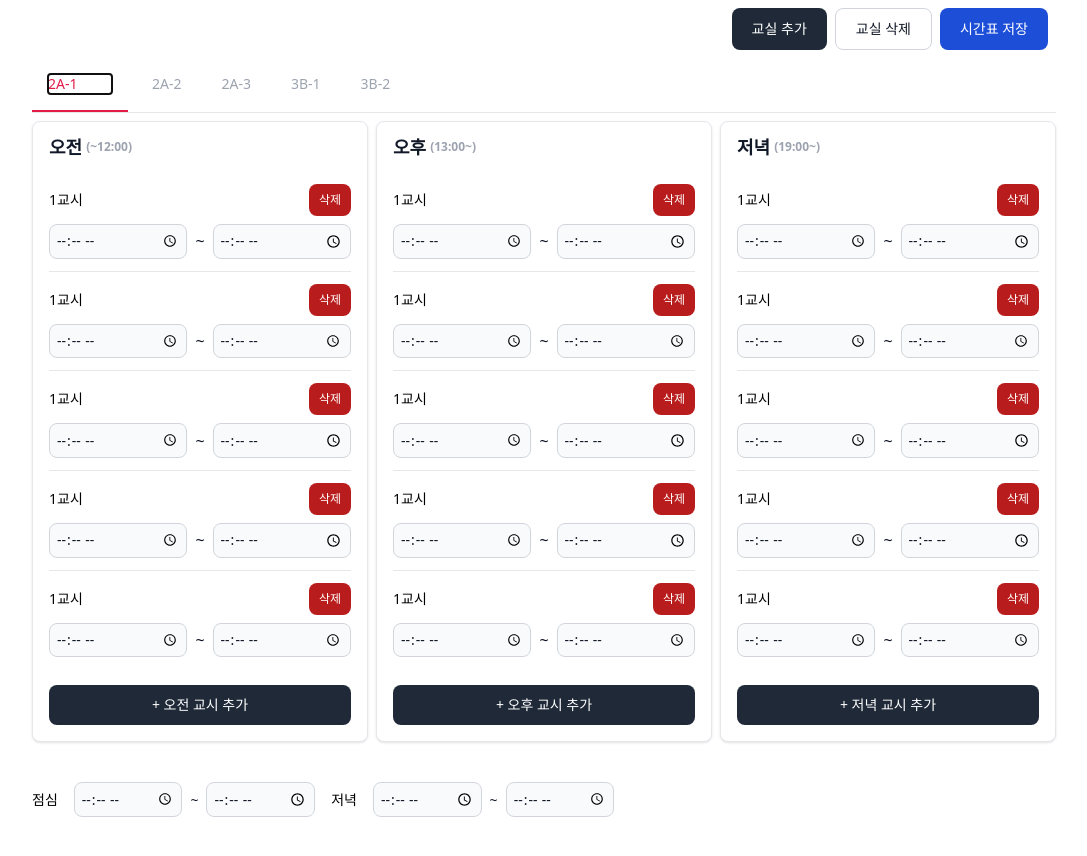
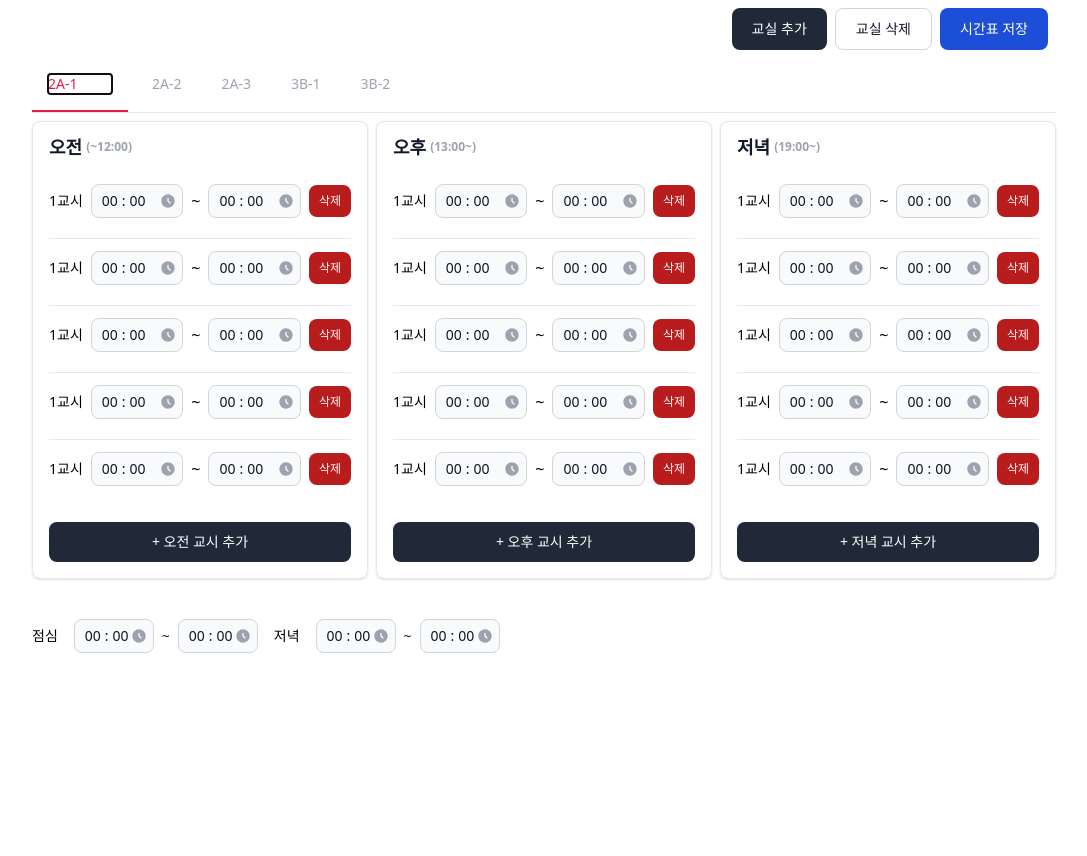
Before and after one commit to JieunZoeyOh/aid-assignment, a React (Vite) app: page /timetable in a window 1280 px wide. Shown: the top 856 px of the page, without its empty margins (96-1183 px from the left). After the commit the page ends 800 px from the top, so only its background shows below. Built offline with nearby package versions, Linux system fonts and the light colour scheme.

Commit message:
Refactor: TimeInput 컴포넌트 시간 선택(00~23) 가능하도록 수정

```diff
--- a/src/App.tsx
+++ b/src/App.tsx
@@ -11,6 +11,43 @@ export default function App() {
   const [isModalOpen, setIsModalOpen] = useState(false);
   const [alertMessagae, setAlertMessage] = useState<string | null>(null);
 
+  const [lunchTime, setLunchTime] = useState({
+    startTime: { hour: "00", minute: "00" },
+    endTime: { hour: "00", minute: "00" },
+  });
+  const [dinnerTime, setDinnerTime] = useState({
+    startTime: { hour: "00", minute: "00" },
+    endTime: { hour: "00", minute: "00" },
+  });
+
+  const handleLunchStartTimeChange = (hour: string, minute: string) => {
+    setLunchTime((prev) => ({
+      ...prev,
+      startTime: { hour, minute },
+    }));
+  };
+
+  const handleLunchEndTimeChange = (hour: string, minute: string) => {
+    setLunchTime((prev) => ({
+      ...prev,
+      endTime: { hour, minute },
+    }));
+  };
+
+  const handleDinnerStartTimeChange = (hour: string, minute: string) => {
+    setDinnerTime((prev) => ({
+      ...prev,
+      startTime: { hour, minute },
+    }));
+  };
+
+  const handleDinnerEndTimeChange = (hour: string, minute: string) => {
+    setDinnerTime((prev) => ({
+      ...prev,
+      endTime: { hour, minute },
+    }));
+  };
+
   return (
     <>
       <div className="flex justify-center mb-20">
@@ -18,7 +55,20 @@ export default function App() {
           <ClassGroupSetting />
           <ClassGroupList />
           <TimeSlotList />
-          <BreakTime />
+          <div className="gap-4 py-6 lg:flex">
+            <BreakTime
+              label="점심"
+              breakTime={lunchTime}
+              onStartTimeChange={handleLunchStartTimeChange}
+              onEndTimeChange={handleLunchEndTimeChange}
+            />
+            <BreakTime
+              label="저녁"
+              breakTime={dinnerTime}
+              onStartTimeChange={handleDinnerStartTimeChange}
+              onEndTimeChange={handleDinnerEndTimeChange}
+            />
+          </div>
         </div>
       </div>
       {isModalOpen && (
--- a/src/components/Common/TimeInput.tsx
+++ b/src/components/Common/TimeInput.tsx
@@ -1,8 +1,62 @@
-export default function TimeInput() {
+import TimeSelect from "./TimeSelect";
+
+type TimeInputProps = {
+  hour: string;
+  minute: string;
+  onTimeChange: (hour: string, minute: string) => void;
+};
+
+const HOURS = new Array(24)
+  .fill("0")
+  .map((item, index) => index.toString().padStart(2, item));
+
+const MINUTES = new Array(60)
+  .fill("0")
+  .map((item, index) => index.toString().padStart(2, item));
+
+export default function TimeInput({
+  hour,
+  minute,
+  onTimeChange,
+}: TimeInputProps) {
+  const handleHourChange = (event: React.ChangeEvent<HTMLSelectElement>) => {
+    const selectedHour = event.target.value;
+    onTimeChange(selectedHour, minute);
+  };
+
+  const handleMinuteChange = (event: React.ChangeEvent<HTMLSelectElement>) => {
+    const selectedMinute = event.target.value;
+    onTimeChange(hour, selectedMinute);
+  };
+
   return (
-    <input
-      type="time"
-      className="flex-grow bg-gray-50 border leading-none border-gray-300 text-gray-900 text-sm rounded-lg block p-1.5"
-    />
+    <div className="relative flex-grow w-20 rounded-lg p-1.5 text-sm text-gray-900 bg-gray-50 border border-gray-300">
+      <TimeSelect
+        time={hour}
+        handleTimeChange={handleHourChange}
+        items={HOURS}
+      />
+      <span>:</span>
+      <TimeSelect
+        time={minute}
+        handleTimeChange={handleMinuteChange}
+        items={MINUTES}
+      />
+      <div className="absolute inset-y-0 end-0 top-0 flex items-center pe-1.5 pointer-events-none">
+        <svg
+          className="w-4 h-4 text-gray-400"
+          aria-hidden="true"
+          xmlns="http://www.w3.org/2000/svg"
+          fill="currentColor"
+          viewBox="0 0 24 24"
+        >
+          <path
+            fillRule="evenodd"
+            d="M2 12C2 6.477 6.477 2 12 2s10 4.477 10 10-4.477 10-10 10S2 17.523 2 12Zm11-4a1 1 0 1 0-2 0v4a1 1 0 0 0 .293.707l3 3a1 1 0 0 0 1.414-1.414L13 11.586V8Z"
+            clipRule="evenodd"
+          />
+        </svg>
+      </div>
+    </div>
   );
 }
--- /dev/null
+++ b/src/components/Common/TimeSelect.tsx
@@ -0,0 +1,25 @@
+type TimeSelectProps = {
+  time: string;
+  handleTimeChange: (event: React.ChangeEvent<HTMLSelectElement>) => void;
+  items: string[];
+};
+
+export default function TimeSelect({
+  time,
+  handleTimeChange,
+  items,
+}: TimeSelectProps) {
+  return (
+    <select
+      value={time}
+      onChange={handleTimeChange}
+      className="w-6 appearance-none cursor-pointer text-center bg-gray-50 outline-none"
+    >
+      {items.map((item) => (
+        <option key={item} value={item}>
+          {item}
+        </option>
+      ))}
+    </select>
+  );
+}
--- a/src/components/Timetable/BreakTime.tsx
+++ b/src/components/Timetable/BreakTime.tsx
@@ -1,23 +1,42 @@
 import TimeInput from "../Common/TimeInput";
 
-export default function BreakTime() {
+type BreakTimeProps = {
+  label: string;
+  breakTime: {
+    startTime: {
+      hour: string;
+      minute: string;
+    };
+    endTime: {
+      hour: string;
+      minute: string;
+    };
+  };
+  onStartTimeChange: (hour: string, minute: string) => void;
+  onEndTimeChange: (hour: string, minute: string) => void;
+};
+
+export default function BreakTime({
+  label,
+  breakTime,
+  onStartTimeChange,
+  onEndTimeChange,
+}: BreakTimeProps) {
   return (
-    <div className="gap-4 py-6 lg:flex">
-      <div className="flex items-center justify-center gap-4 pt-2">
-        <div className="text-sm">점심</div>
-        <div className="flex flex-wrap min-w-0 text-sm font-medium text-gray-900 items-center">
-          <TimeInput />
-          <span className="px-2 flex items-center">~</span>
-          <TimeInput />
-        </div>
-      </div>
-      <div className="flex items-center justify-center gap-4 pt-2">
-        <div className="text-sm">저녁</div>
-        <div className="flex flex-wrap min-w-0 text-sm font-medium text-gray-900 items-center">
-          <TimeInput />
-          <span className="px-2 flex items-center">~</span>
-          <TimeInput />
-        </div>
+    <div className="flex items-center justify-center gap-4 pt-2">
+      <div className="text-sm">{label}</div>
+      <div className="flex flex-wrap min-w-0 text-sm font-medium text-gray-900 items-center">
+        <TimeInput
+          hour={breakTime.startTime.hour}
+          minute={breakTime.startTime.minute}
+          onTimeChange={onStartTimeChange}
+        />
+        <span className="px-2 flex items-center">~</span>
+        <TimeInput
+          hour={breakTime.endTime.hour}
+          minute={breakTime.endTime.minute}
+          onTimeChange={onEndTimeChange}
+        />
       </div>
     </div>
   );
--- a/src/components/Timetable/CourseBlock.tsx
+++ b/src/components/Timetable/CourseBlock.tsx
@@ -1,12 +1,34 @@
+import { useState } from "react";
+
 import Button from "../Common/Button";
 import TimeInput from "../Common/TimeInput";
 
 export default function CourseBlock() {
+  const [startTime, setStartTime] = useState({ hour: "00", minute: "00" });
+  const [endTime, setEndTime] = useState({ hour: "00", minute: "00" });
+
+  const handleStartTimeChange = (hour: string, minute: string) => {
+    setStartTime(() => ({
+      hour,
+      minute,
+    }));
+  };
+
+  const handleEndTimeChange = (hour: string, minute: string) => {
+    setEndTime(() => ({
+      hour,
+      minute,
+    }));
+  };
+
   return (
     <li className="py-3">
       <div className="flex flex-col">
-        <div className="flex justify-between items-center mb-2">
+        <div className="flex justify-between items-center mb-2 gap-2">
           <div className="text-sm">1교시</div>
+          <TimeInput {...startTime} onTimeChange={handleStartTimeChange} />
+          <span className="flex items-center">~</span>
+          <TimeInput {...endTime} onTimeChange={handleEndTimeChange} />
           <Button
             label="삭제"
             onClick={() => {}}
@@ -14,11 +36,6 @@ export default function CourseBlock() {
             buttonType="btn-red"
           />
         </div>
-        <div className="flex text-gray-900 gap-2">
-          <TimeInput />
-          <span className="flex items-center">~</span>
-          <TimeInput />
-        </div>
       </div>
     </li>
   );
```
